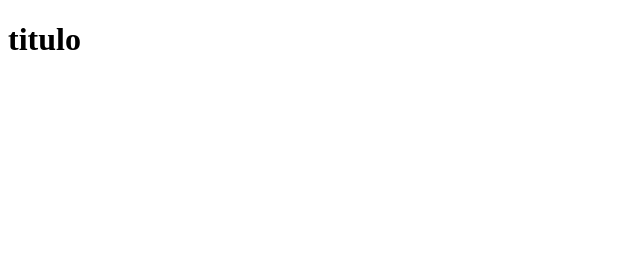
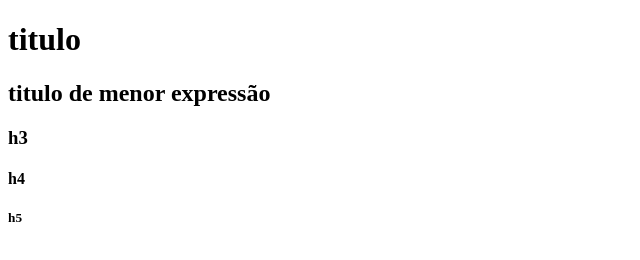
Before and after one commit to lUIZALUCK/aulaHtlm, a plain HTML site: page index.html in a window 1280 px wide. Shown: the whole page, without its empty margins (0-640 px from the left). Drawn offline with Linux system fonts and the light colour scheme.

Commit message:
criei titulos h1, h2, he, h4, h5

```diff
--- a/index.html
+++ b/index.html
@@ -7,5 +7,9 @@
 </head>
 <body>
     <h1>titulo</h1>
+    <h2>titulo de menor expressão</h2>
+    <h3>h3</h3>
+    <h4>h4</h4>
+    <h5>h5</h5>
 </body>
 </html>
```
